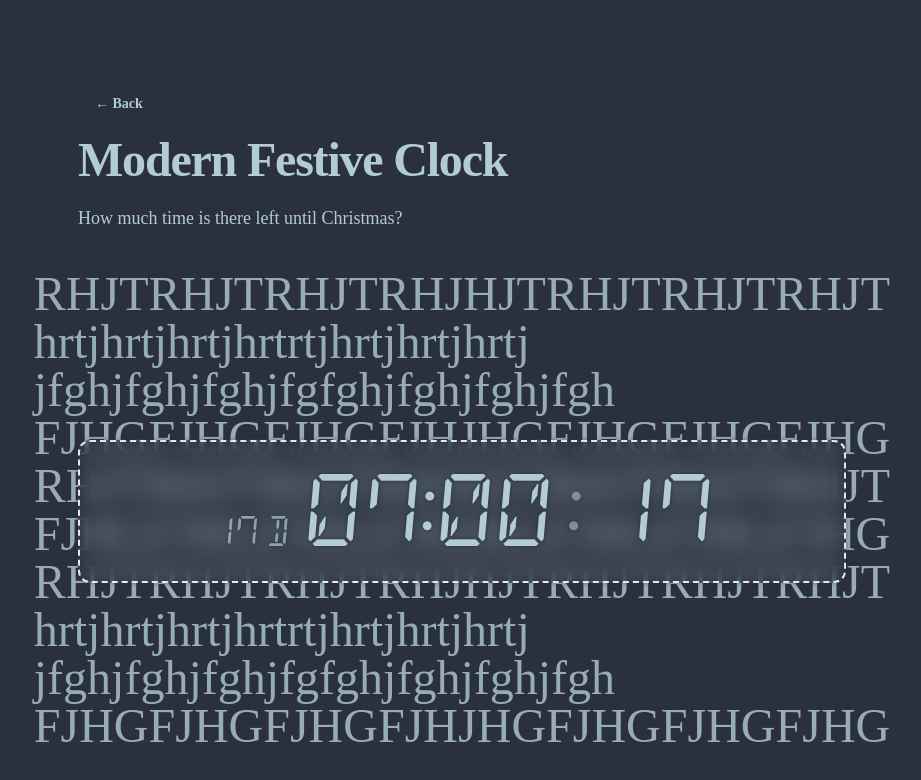
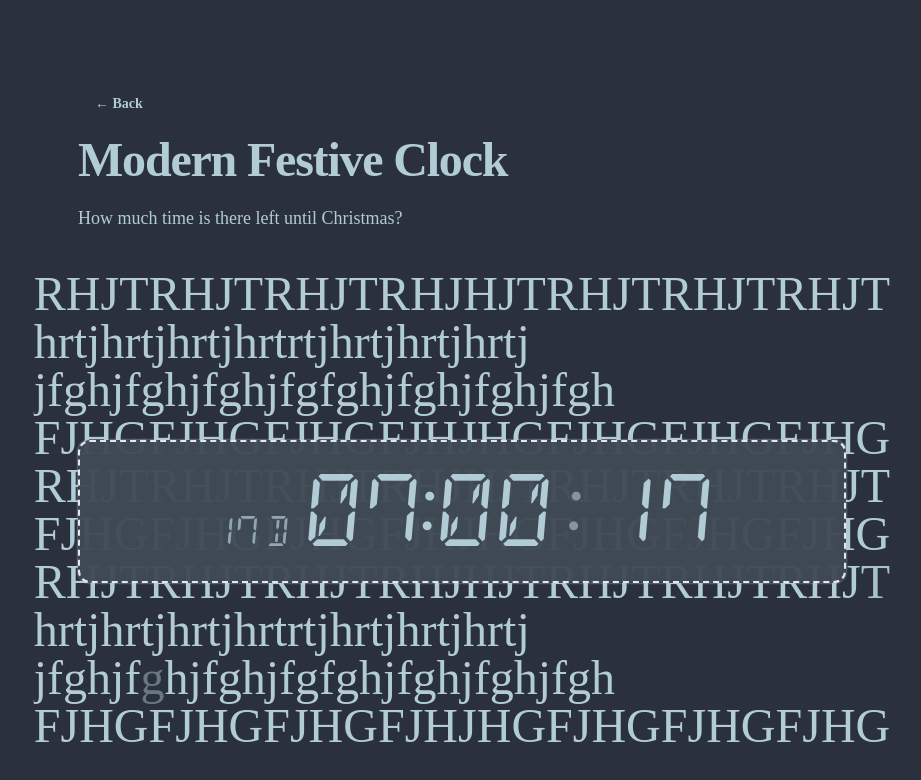
Before and after one commit to jesi-rgb/svelte-advent-code, a SvelteKit app: page /day9 in a window 1280 px wide. Shown: the top 780 px of the page, without its empty margins (178-1099 px from the left). Built offline with nearby package versions, Linux system fonts and the light colour scheme; a web font is replaced by a local one.

Commit message:
finish clock

```diff
--- a/src/routes/day9/+page.svelte
+++ b/src/routes/day9/+page.svelte
@@ -1,28 +1,11 @@
-<script>
-	import { fade } from 'svelte/transition';
+<script lang="ts">
 	import BackButton from '$lib/Components/BackButton.svelte';
 	import Heading from '$lib/Components/Heading.svelte';
-	import { onMount } from 'svelte';
+	import { onDestroy, onMount } from 'svelte';
 
 	let christmas = new Date('12/25/2023');
 	let now = new Date();
 	let time = new Date(christmas - now);
-
-	$: days = time.getDate().toString().padStart(2, '0');
-	$: hours = time.getHours().toString().padStart(2, '0');
-	$: minutes = time.getMinutes().toString().padStart(2, '0');
-	$: seconds = time.getSeconds().toString().padStart(2, '0');
-	$: dots = seconds % 2 == 0;
-
-	onMount(() => {
-		const interval = setInterval(() => {
-			time = new Date(christmas - new Date());
-		}, 1000);
-
-		return () => {
-			clearInterval(interval);
-		};
-	});
 
 	const pattern = [
 		'RHJTRHJTRHJTRHJHJTRHJTRHJTRHJT',
@@ -36,6 +19,54 @@
 		'jfghjfghjfghjfgfghjfghjfghjfgh',
 		'FJHGFJHGFJHGFJHJHGFJHGFJHGFJHG'
 	];
+
+	const patternLength = pattern[0].length * pattern.length;
+
+	$: days = time.getDate().toString().padStart(2, '0');
+	$: hours = time.getHours().toString().padStart(2, '0');
+	$: minutes = time.getMinutes().toString().padStart(2, '0');
+	$: seconds = time.getSeconds().toString().padStart(2, '0');
+	$: dots = parseInt(seconds) % 2 == 0;
+
+	let animationInterval: number;
+	let spans: HTMLElement[] = [];
+	let randomSpan: HTMLElement;
+
+	function startAnimation() {
+		// set an interval to change opacity every second
+		animationInterval = setInterval(() => {
+			// logic to change opacity for a random span
+			const randomIndex = Math.floor(Math.random() * patternLength);
+			randomSpan = spans[randomIndex];
+
+			randomSpan.style.transition = 'opacity 0.5s ease-in-out';
+			randomSpan.style.opacity = '0.2';
+
+			setTimeout(() => {
+				randomSpan.style.transition = 'none';
+			}, 900);
+
+			// fade in animation after a short delay
+			setTimeout(() => {
+				randomSpan.style.transition = 'opacity 0.5s ease-in-out';
+				randomSpan.style.opacity = '1';
+			}, 900);
+		}, 1000);
+	}
+
+	onMount(() => {
+		const interval = setInterval(() => {
+			time = new Date(christmas - new Date());
+		}, 1000);
+
+		startAnimation();
+		return () => {
+			clearInterval(interval);
+		};
+	});
+	onDestroy(() => {
+		clearInterval(animationInterval);
+	});
 </script>
 
 <BackButton />
@@ -45,13 +76,17 @@
 
 <main class="my-32 md:my-52 relative w-full mx-auto">
 	<div
-		class="absolute pattern bottom-[-120px] md:bottom-[-167px] w-fit mx-auto left-0 right-0"
+		class="absolute overflow-x-clip pattern bottom-[-120px] md:bottom-[-167px] w-fit mx-auto left-0 right-0"
 		style="font-family: Fern Ornaments;"
 	>
 		<div class="text-2xl md:text-5xl md:mx-auto md:w-fit">
-			{#each pattern as row}
-				{#each row as c}
-					<span class="hover:text-secondary transition-all cursor-pointer opacity-80">{c}</span>
+			{#each pattern as row, r}
+				{#each row as c, i}
+					<span
+						bind:this={spans[i + pattern[0].length * r]}
+						id={i + pattern[0].length * r}
+						class="hover:text-secondary transition-colors cursor-pointer">{c}</span
+					>
 				{/each}
 				<br />
 			{/each}
@@ -59,7 +94,7 @@
 	</div>
 	<div
 		style="font-family: Segments;"
-		class="clock backdrop-blur-md w-full mx-auto rounded-xl border-2 border-dashed p-4 md:p-8 text-center text-4xl md:text-7xl"
+		class="clock bg-base-100 bg-opacity-80 w-full mx-auto rounded-xl border-2 border-dashed p-4 md:p-8 text-center text-4xl md:text-7xl"
 	>
 		<span class="text-base md:text-3xl opacity-70">
 			{days} d
@@ -75,7 +110,7 @@
 
 <style>
 	.clock {
-		filter: drop-shadow(0px 0px 2px #2a303c);
+		filter: drop-shadow(0px 0px 1px #b2ccd6);
 	}
 	.dots {
 		transition: opacity 0.3s;
```
